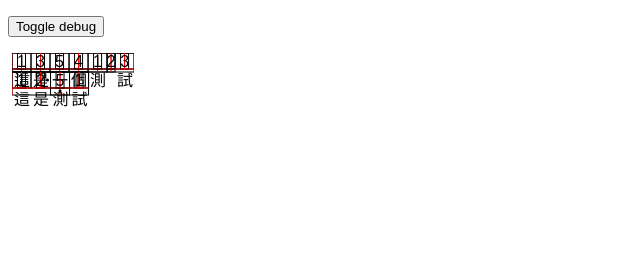
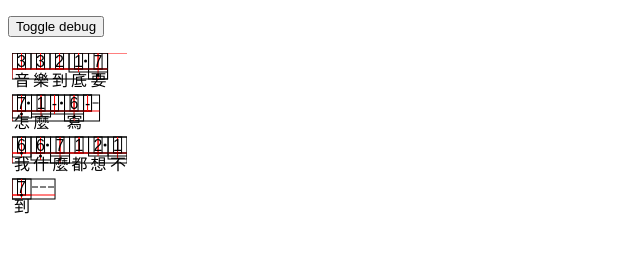
Before and after one commit to stdio2016/jianpu-js, a website: page demo.html in a window 1280 px wide. Shown: the whole page, without its empty margins (0-640 px from the left). Drawn offline with Linux system fonts and the light colour scheme.

Commit message:
align lyrics

```diff
--- a/demo.html
+++ b/demo.html
@@ -29,26 +29,14 @@
   <script src="js/Text.js"></script>
   <script src="js/parser.js"></script>
   <script>
-    var ms = new Measure([
-      new Cell([
-        new Note(new Pitch(1, '', 0), new Duration(1, 0), [new Lyric('這')]),
-        new Note(new Pitch(3, '', 0), new Duration(1, 0), [new Lyric('是')]),
-        new Note(new Pitch(5, '', 0), new Duration(1, 0), [new Lyric('一')]),
-        new Note(new Pitch(4, '', 0), new Duration(1, 0), [new Lyric('個')]),
-        new Note(new Pitch(1, '', 0), new Duration(1, 0), [new Lyric('測')]),
-        new Note(new Pitch(2, '', 0), new Duration(1, 0)),
-        new Note(new Pitch(3, '', 0), new Duration(0, 0), [new Lyric('試')]),
-      ]),
-      new Cell([
-        new Note(new Pitch(1, '', 0), new Duration(0, 0), [new Lyric('這')]),
-        new Note(new Pitch(2, '', 0), new Duration(0, 1), [new Lyric('是')]),
-        new Note(new Pitch(5, '', -1), new Duration(1, 0), [new Lyric('測')]),
-        new Note(new Pitch(1, '', 0), new Duration(0, 0), [new Lyric('試')]),
-      ]),
-    ]);
+var parser = new Parser();
+var measures = parser.parse(`3321_.7,= | 7,_.1=-_.6,=-- | 6,6,_.7,=12_.1= | 7,--- |
+w: 音 樂 到 底 要 怎 麼* 寫* 我 什 麼 都 想 不 到`);
+
+    var ms = new Measure(measures);
     var layout = new MeasureLayout(ms);
     layout.calcHeight();
-    var svg = createSvg('svg', {viewBox: '0 0 '+layout.width+' 100'});
+    var svg = createSvg('svg', {viewBox: '0 0 '+layout.width+' 200'});
     svg.appendChild(layout.render());
     svg.style.width = layout.width + 'px';
     document.body.append(svg);
--- a/js/Cell.js
+++ b/js/Cell.js
@@ -24,6 +24,7 @@ class CellLayout extends Layout {
                 this.layouts.push(...lay.dashLayout);
             }
         });
+        this.lyricsRows = 0;
         this.recalcSize();
     }
 
@@ -33,6 +34,12 @@ class CellLayout extends Layout {
 
     recalcSize() {
         this.width = this.layouts.reduce((a, b) => a + b.width, 0);
+        this.lyricsRows = 0;
+        for (var layout of this.layouts) {
+            if (layout.lyricsLayout) {
+                this.lyricsRows = Math.max(this.lyricsRows, layout.lyricsLayout.length);
+            }
+        }
         var dy = this.layouts.reduce(
             (a, b) => Math.max(a, b.dy), 0);
         var bottom = this.layouts.reduce(
--- a/js/Measure.js
+++ b/js/Measure.js
@@ -35,7 +35,7 @@ class MeasureLayout extends Layout {
         for (var cellLayout of this.cellLayouts) {
             cellLayout.setPos(x, y);
             g.appendChild(cellLayout.render());
-            y += cellLayout.height;
+            y += cellLayout.height + cellLayout.lyricsRows * 16;
         }
         return g;
     }
--- a/js/parser.js
+++ b/js/parser.js
@@ -4,26 +4,40 @@ class Parser {
         this.cur = ''
         this.pos = 0
         this.line = 0
+        /**
+         * @type {Cell[]}
+         */
+        this.lastMeasures = []
+        /**
+         * @type {Cell[]}
+         */
+        this.measures = []
     }
 
     parse(code) {
         this.code = code.split('\n');
+        this.measures = [];
+        this.lastMeasures = [];
         for (var i = 0; i < this.code.length; i++) {
             this.line = i;
             this.cur = this.code[i];
             this.parseLine();
         }
+        return this.measures;
     }
 
     parseLine() {
         if (this.cur.startsWith('w:')) {
             this.pos = 2;
             var lyrics = this.parseLyrics();
+            this.alignLyrics(lyrics);
         } else if (this.cur.startsWith('V')) {
             // TODO: multi voice/part
         } else {
             var cells = this.parseJianpu();
+            this.lastMeasures = cells;
             console.log(cells);
+            this.measures.push(...cells);
         }
     }
 
@@ -183,7 +197,20 @@ class Parser {
         console.log(lyrics);
         return lyrics;
     }
+
+    /**
+     *
+     * @param {Lyric[]} lyrics
+     */
+    alignLyrics(lyrics) {
+        var i = 0;
+        for (var cell of this.lastMeasures) {
+            for (var note of cell.data) {
+                if (i < lyrics.length) {
+                    note.lyrics.push(lyrics[i]);
+                    i++;
+                }
+            }
+        }
+    }
 }
-var p = new Parser();
-p.parse(`3321_.7,= | 7,_.1=-_.6,=-- | 6,6,_.7,=12_.1= | 7,--- |
-w: 音 樂 到 底 要 怎 麼* 寫* 我 什 麼 都 想 不 到`);
```
